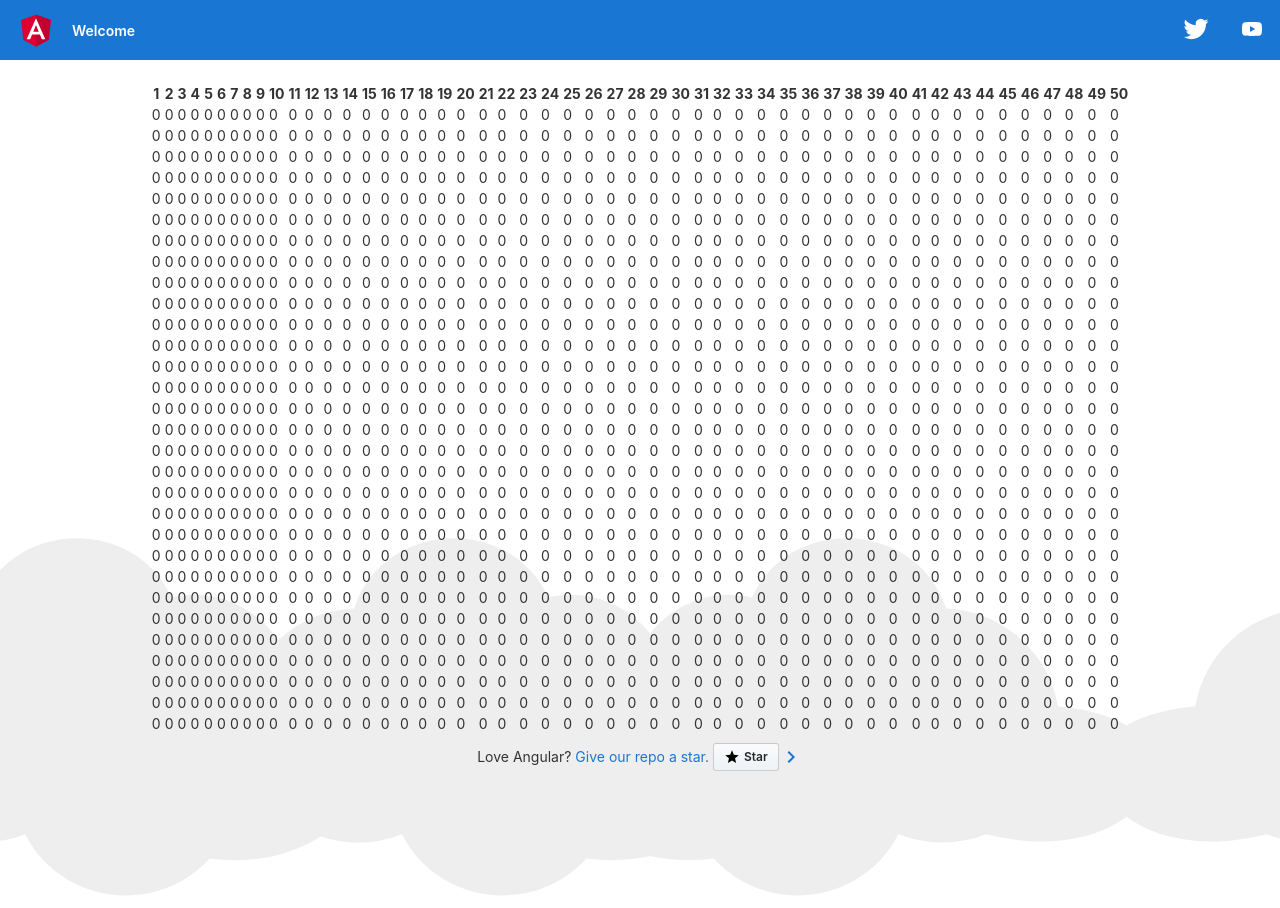
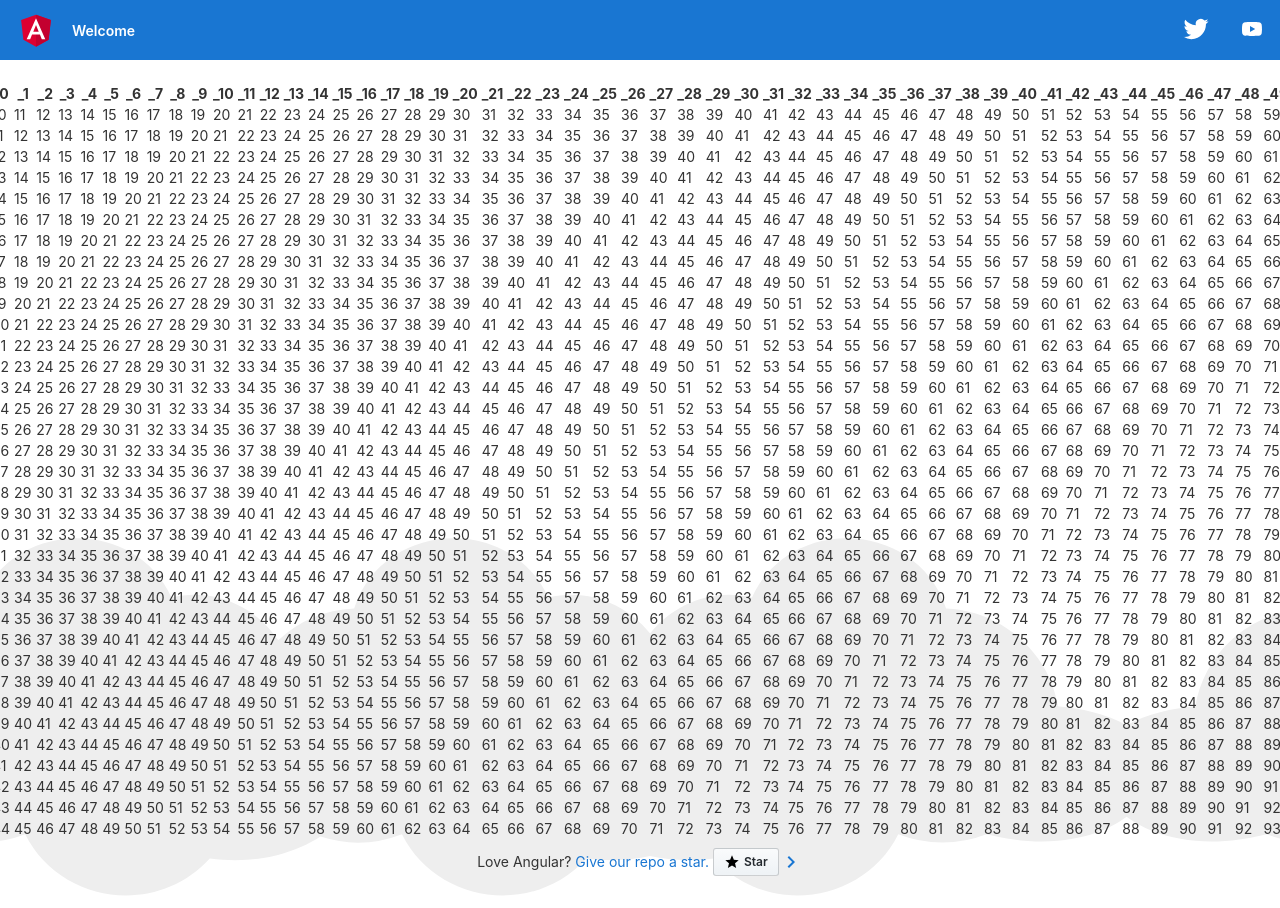
Before and after one commit to RaSMiY/qtAngular, an Angular app: page / in a window 1280 px wide. Before the commit the page ends 803 px from the top, so only its background shows below. Built offline with nearby package versions, Linux system fonts and the light colour scheme.

Commit message:
Сделали основу

```diff
--- a/src/app/app.component.html
+++ b/src/app/app.component.html
@@ -327,7 +327,7 @@
 
 <div class="content" role="main">
 
-  <app-qt-table></app-qt-table>
+  <app-qt-table [model]="model"></app-qt-table>
 
   <!-- Footer -->
   <footer>
--- a/src/app/app.component.ts
+++ b/src/app/app.component.ts
@@ -1,4 +1,6 @@
 import { Component } from '@angular/core';
+import { AbstractDataModel } from './components/qt-table/abstract-data-model';
+import { DataModel } from './components/qt-table/data-model';
 
 @Component({
   selector: 'app-root',
@@ -7,4 +9,10 @@ import { Component } from '@angular/core';
 })
 export class AppComponent {
   title = 'qt-angular';
+
+  model: AbstractDataModel = new DataModel();
+
+  constructor() {
+
+  }
 }
--- /dev/null
+++ b/src/app/components/qt-table/abstract-data-model.ts
@@ -0,0 +1,15 @@
+import { Subject } from "rxjs";
+
+export enum Direction {
+    Vertical,
+    Horizontal
+}
+
+export interface AbstractDataModel {
+    data: (row: number, column: number, role: number) => any;
+    rowCount: () => number;
+    columnCount: () => number;
+    dataHeader: (index: number, direction: Direction, role: number) => any;
+
+    dataChanged: Subject<[number, number]>;
+}
--- /dev/null
+++ b/src/app/components/qt-table/data-model.ts
@@ -0,0 +1,21 @@
+import { Subject } from 'rxjs';
+import { AbstractDataModel, Direction } from './abstract-data-model';
+
+export class DataModel implements AbstractDataModel {
+    data = (row: number, column: number, role: number) => {
+        let result;
+
+        result = row + column + 10;
+
+        return result
+    };
+
+    rowCount = () => 35;
+    columnCount = () => 50;
+
+    dataHeader = (index: number, direction: Direction, role: number) => {
+        return '_' + index;
+    }
+
+    dataChanged = new Subject<[number, number]>();
+}
--- /dev/null
+++ b/src/app/components/qt-table/empty-data-model.ts
@@ -0,0 +1,17 @@
+import { Subject } from "rxjs";
+import { AbstractDataModel, Direction } from "./abstract-data-model";
+
+export class EmptyDataModel implements AbstractDataModel {
+    data = (row: number, column: number, role: number) => {
+        return '';
+    };
+
+    rowCount = () => 0;
+    columnCount = () => 0;
+
+    dataHeader = (index: number, direction: Direction, role: number) => {
+        return '';
+    }
+
+    dataChanged = new Subject<[number, number]>();
+}
--- a/src/app/components/qt-table/qt-table.component.html
+++ b/src/app/components/qt-table/qt-table.component.html
@@ -1,15 +1,15 @@
 <table>
     <thead>
         <tr>
-            <th *ngFor="let column of columns">
-                {{column}}
+            <th *ngFor="let column of columnCount(); index as col_index">
+                {{dataHeader(col_index)}}
             </th>
         </tr>
     </thead>
     <tbody>
-        <tr *ngFor="let row of rows; index as row_index">
-            <td *ngFor="let column of columns; index as col_index">
-                {{rows[row_index][col_index]}}
+        <tr *ngFor="let row of rowCount(); index as row_index">
+            <td *ngFor="let column of columnCount(); index as col_index">
+                {{data(row_index, col_index)}}
             </td>
         </tr>
     </tbody>
--- a/src/app/components/qt-table/qt-table.component.ts
+++ b/src/app/components/qt-table/qt-table.component.ts
@@ -1,4 +1,7 @@
-import { Component, OnInit } from '@angular/core';
+import { Component, Input, OnInit } from '@angular/core';
+// import { tap } from "rxjs";
+import { AbstractDataModel, Direction } from './abstract-data-model';
+import { EmptyDataModel } from './empty-data-model';
 
 @Component({
   selector: 'app-qt-table',
@@ -6,16 +9,38 @@ import { Component, OnInit } from '@angular/core';
   styleUrls: ['./qt-table.component.scss']
 })
 export class QtTableComponent implements OnInit {
+  @Input() model: AbstractDataModel = new EmptyDataModel();
 
-  readonly COLUMNS_COUNT = 50;
-  readonly ROWS_COUNT = 30;
-
-  columns = new Array(this.COLUMNS_COUNT).fill(0).map((v, i, a) => i + 1);
-  rows = new Array(this.ROWS_COUNT).fill(0).map((v, i, a) => new Array(this.COLUMNS_COUNT).fill(0));
-
-  constructor() { }
+  constructor() {
+  }
 
   ngOnInit(): void {
   }
 
+  rowCount(): Array<any> {
+    return new Array(this.model.rowCount()).fill(0);
+  }
+
+  columnCount(): Array<any> {
+    return new Array(this.model.columnCount()).fill(0);
+  }
+
+  setModel(model: AbstractDataModel) {
+    this.model = model;
+    // this.model.dataChanged.asObservable().pipe(
+    //   tap(event => {
+
+    //   })
+    // ).subscribe();
+  }
+
+  dataHeader(index: number) {
+    return this.model.dataHeader(index, Direction.Horizontal, 0)
+  }
+
+  data(row: number, column: number): any {
+    console.log('call')
+    return this.model.data(row, column, 1);
+  }
+
 }
```
